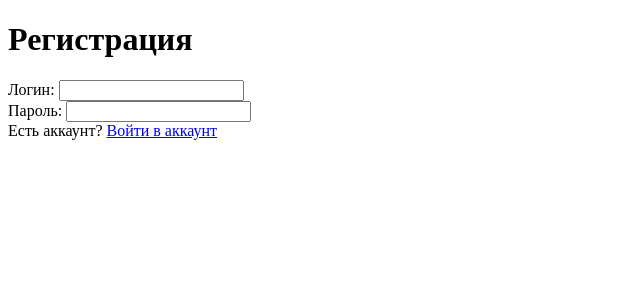
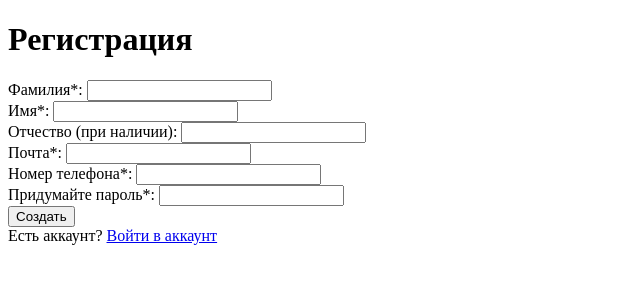
Before and after one commit to MarsPrime/Hackathon_System, a Django app: template HackatonProject/HackatonSystem/templates/registration/sign_up.html in a window 1280 px wide. Shown: the top 300 px of the page, without its empty margins (0-640 px from the left). Run offline with Django 5.2, Linux system fonts and the light colour scheme; the template is opened without the code that fills it, so the values that code supplies are empty.

Commit message:
Регистрация и вход в аккаунт

```diff
--- a/HackatonProject/HackatonSystem/templates/registration/login.html
+++ b/HackatonProject/HackatonSystem/templates/registration/login.html
@@ -11,7 +11,6 @@
 <main>
     <form>
         <div>
-
             <label for="login">Логин:</label>
             <input type="text" id="login" name="login" required>
         </div>
--- a/HackatonProject/HackatonSystem/templates/registration/sign_up.html
+++ b/HackatonProject/HackatonSystem/templates/registration/sign_up.html
@@ -11,14 +11,36 @@
 <main>
     <form>
         <div>
-            <label for="login">Логин:</label>
-            <input type="text" id="login" name="login" required>
+            <label for="surname">Фамилия*:</label>
+            <input type="text" id="surname" name="surname" required>
         </div>
 
         <div>
-            <label for="password">Пароль:</label>
+            <label for="name">Имя*:</label>
+            <input type="text" id="name" name="name" required>
+        </div>
+
+        <div>
+            <label for="patronymic">Отчество (при наличии):</label>
+            <input type="text" id="patronymic" name="patronymic">
+        </div>
+
+        <div>
+            <label for="email">Почта*:</label>
+            <input type="text" id="email" name="email" required>
+        </div>
+
+        <div>
+            <label for="phone">Номер телефона*:</label>
+            <input type="text" id="phone" name="phone" required>
+        </div>
+
+        <div>
+            <label for="password">Придумайте пароль*:</label>
             <input type="password" id="password" name="password" required>
         </div>
+
+        <input type="submit" value="Создать">
     </form>
 
     <nav>
```
